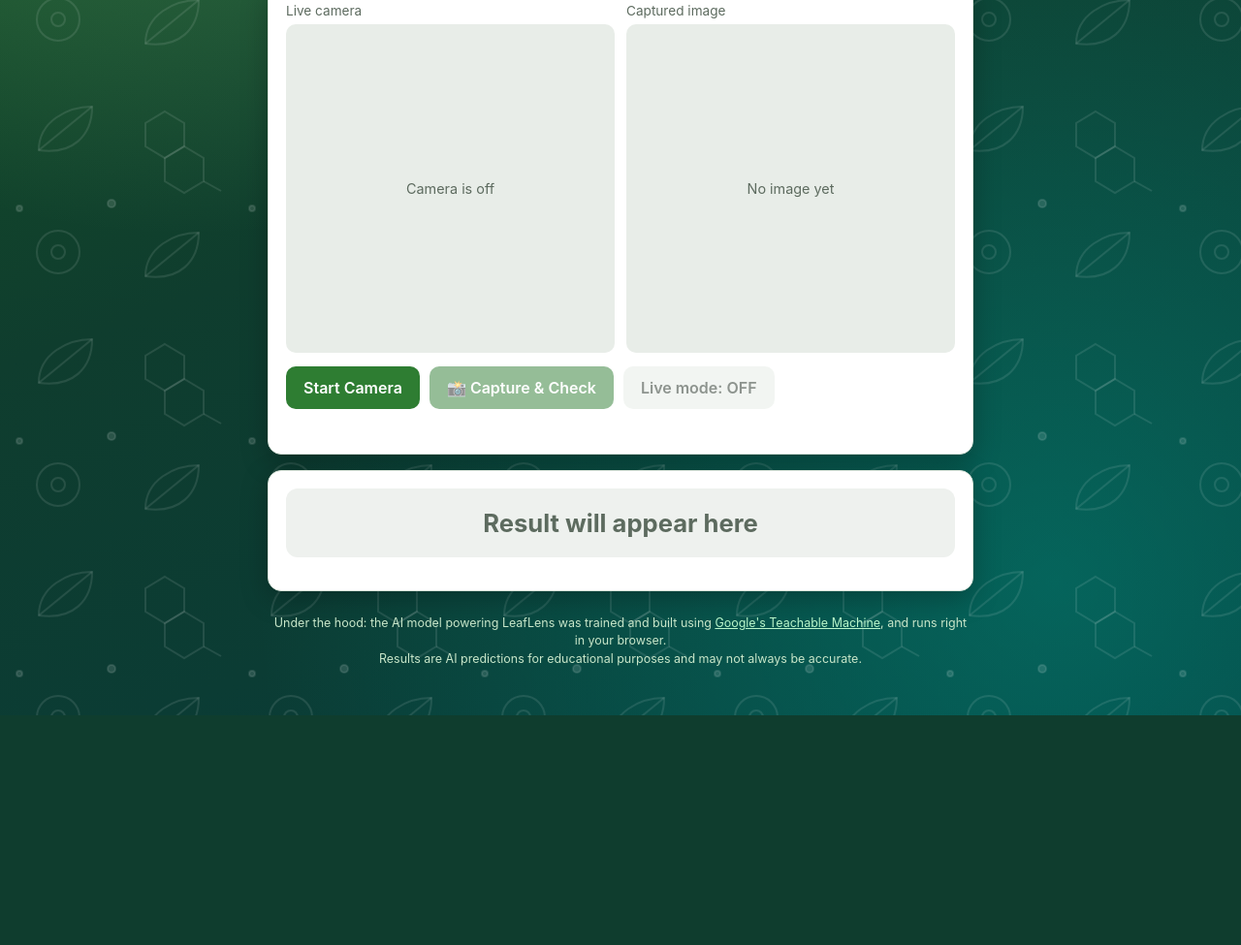
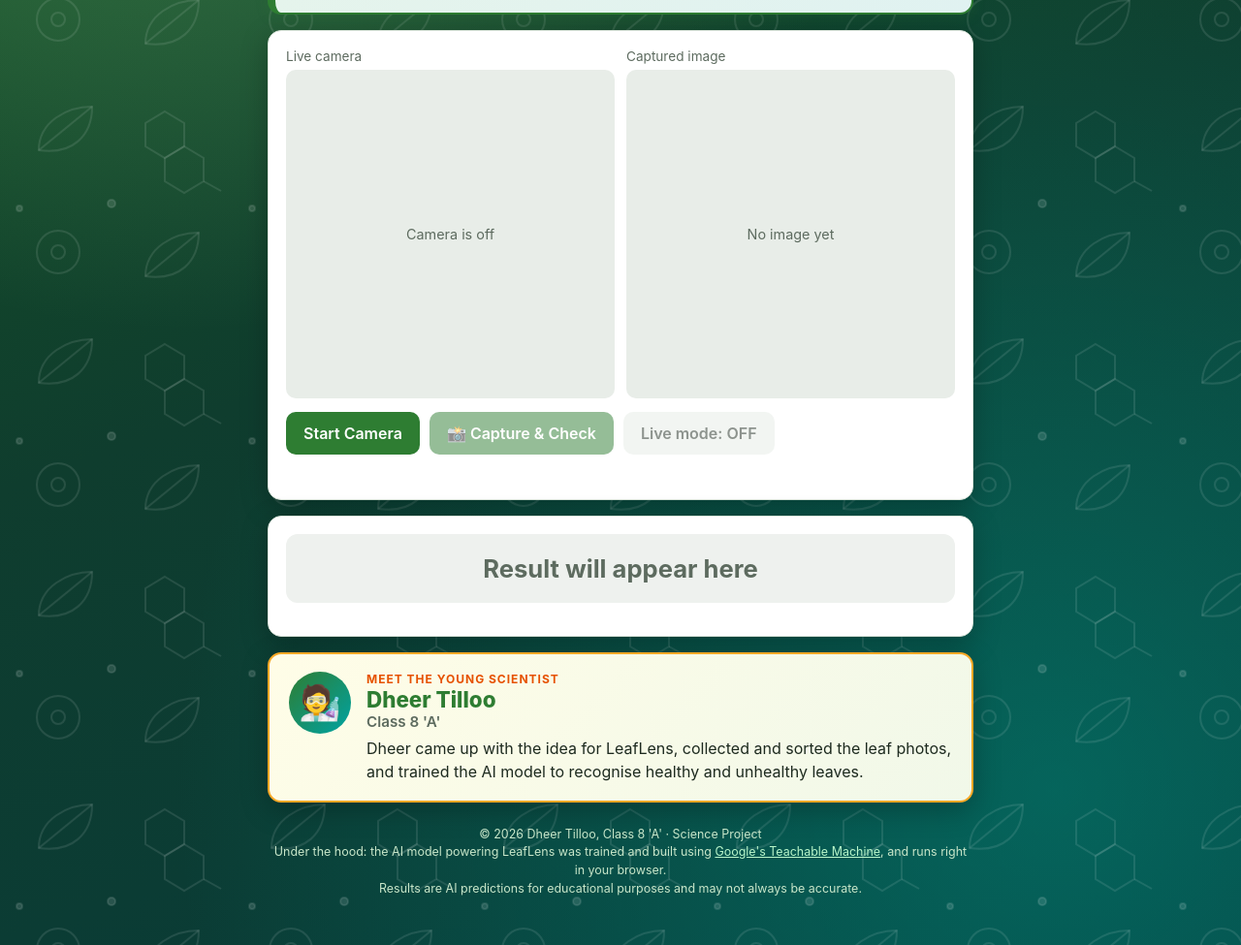
Before and after one commit to ptilloo/leaflens, a plain HTML site: page index.html in a window 1280 px wide. Shown: the part 635-1610 px from the top of the page at 97% size. Before the commit the page ends 1373 px from the top, so only its background shows below. Drawn offline with Linux system fonts and the light colour scheme.

Commit message:
Add creator details: Dheer Tilloo, Class 8 A

```diff
--- a/index.html
+++ b/index.html
@@ -80,6 +80,24 @@
   .hypothesis p { margin: 0 0 10px; }
   .hypothesis ul { margin: 0 0 10px; padding-left: 20px; }
   .hypothesis li { margin-bottom: 4px; }
+  .creator-pill {
+    display: inline-block; margin: 0 0 14px; padding: 6px 14px; border-radius: 999px; font-size: .95rem;
+    color: #fff; background: rgba(255,255,255,.12); border: 1px solid rgba(185,246,202,.5); backdrop-filter: blur(4px);
+  }
+  .creator-pill b { color: #b9f6ca; }
+  .creator-pill .dot { margin: 0 6px; opacity: .7; }
+  .scientist {
+    display: flex; gap: 16px; align-items: flex-start; margin-top: 16px; padding: 18px 20px; border-radius: 14px;
+    background: linear-gradient(135deg, #fffde7, #f1f8e9); border: 2px solid #f9a825; box-shadow: 0 8px 28px rgba(0,0,0,.25);
+  }
+  .scientist .avatar {
+    flex: 0 0 64px; height: 64px; border-radius: 50%; display: flex; align-items: center; justify-content: center;
+    font-size: 2.2rem; background: linear-gradient(135deg, #2e7d32, #00a3a3);
+  }
+  .scientist .kicker { font-size: .75rem; font-weight: 700; letter-spacing: 1px; text-transform: uppercase; color: #e65100; }
+  .scientist .name { font-size: 1.4rem; font-weight: 800; color: var(--accent); }
+  .scientist .class { font-size: .95rem; font-weight: 600; color: var(--muted); margin-bottom: 6px; }
+  .scientist p { margin: 0; line-height: 1.5; }
   .fineprint { margin-top: 24px; text-align: center; font-size: .78rem; color: var(--muted); line-height: 1.5; }
   .fineprint a { color: var(--muted); }
   @media (max-width: 560px) { .cams { grid-template-columns: 1fr; } }
@@ -89,6 +107,7 @@
 <main>
   <h1>🍃 LeafLens <span class="ai">AI</span></h1>
   <p class="tagline">🤖 Every leaf tells a story — let Artificial Intelligence read it.</p>
+  <div class="creator-pill">👨‍🔬 A Science Project by <b>Dheer Tilloo</b> <span class="dot">•</span> Class 8 'A'</div>
   <p class="sub">Hold a plant leaf in front of your camera and press <b>Capture &amp; Check</b> to find out if your plant is healthy.</p>
 
   <section class="hypothesis">
@@ -136,7 +155,21 @@
     <div class="bars" id="bars"></div>
   </section>
 
+  <section class="scientist">
+    <div class="avatar">🧑‍🔬</div>
+    <div>
+      <div class="kicker">Meet the Young Scientist</div>
+      <div class="name">Dheer Tilloo</div>
+      <div class="class">Class 8 'A'</div>
+      <p>
+        Dheer came up with the idea for LeafLens, collected and sorted the leaf photos, and trained the AI model
+        to recognise healthy and unhealthy leaves.
+      </p>
+    </div>
+  </section>
+
   <footer class="fineprint">
+    © 2026 Dheer Tilloo, Class 8 'A' · Science Project<br>
     Under the hood: the AI model powering LeafLens was trained and built using
     <a href="https://teachablemachine.withgoogle.com/" target="_blank" rel="noopener">Google's Teachable Machine</a>,
     and runs right in your browser.<br>
```
